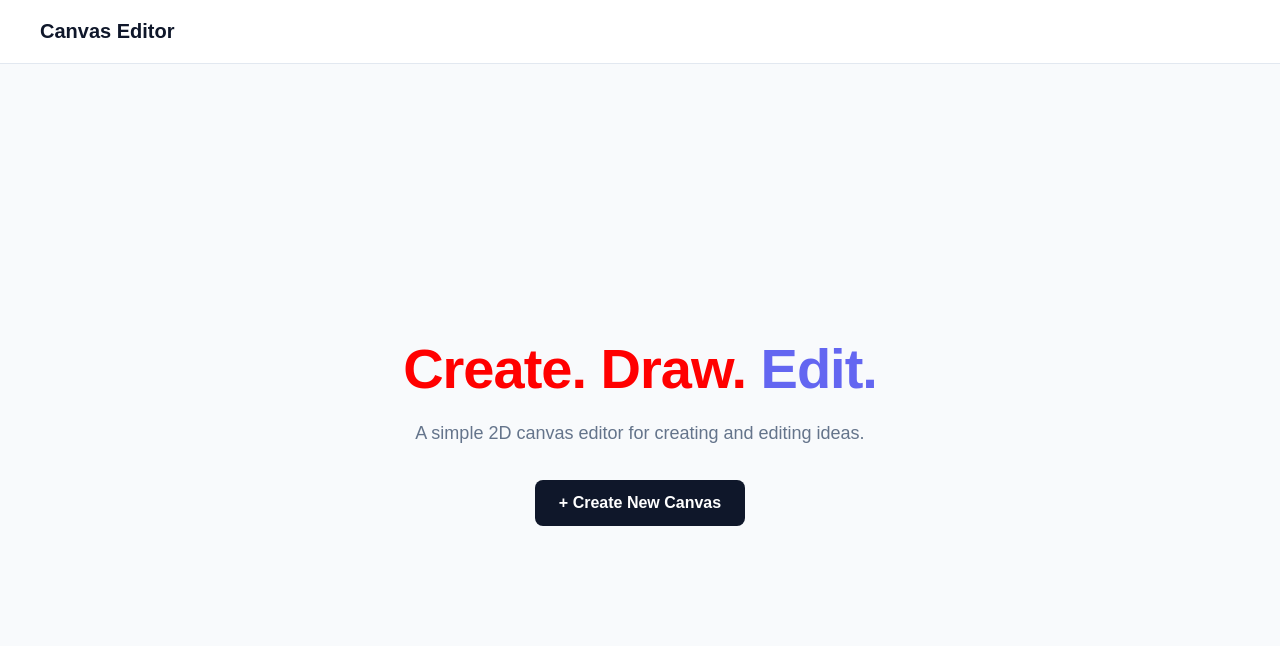
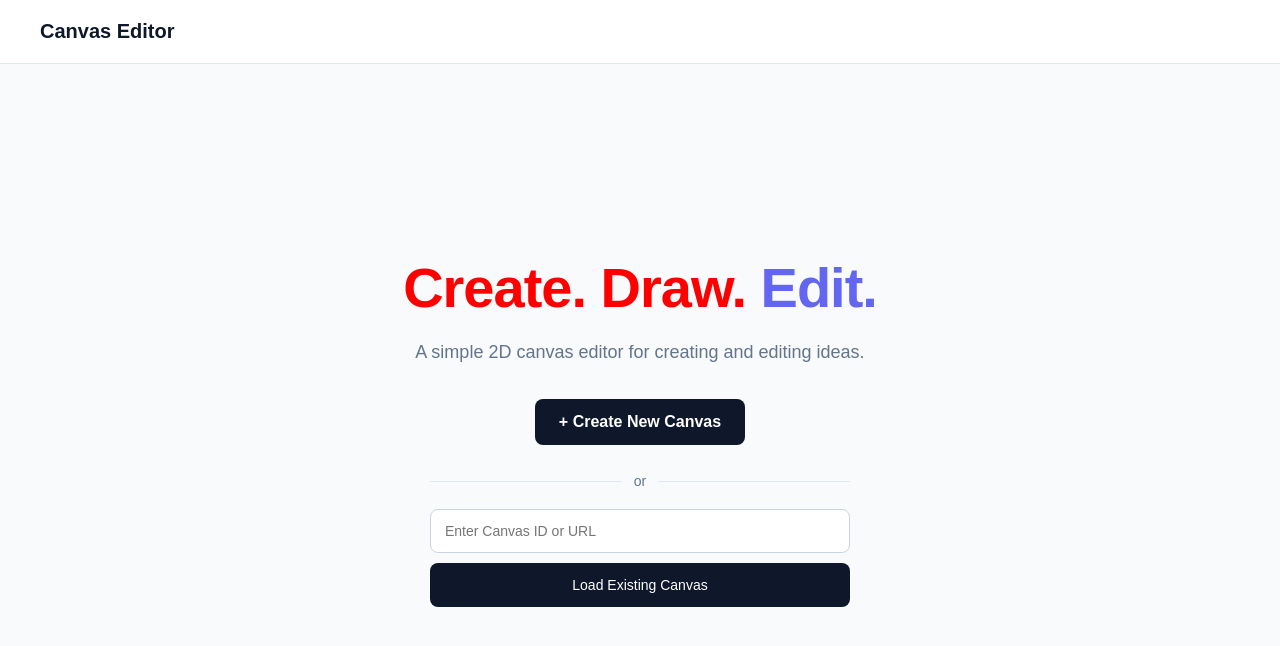
Before and after one commit to NamanBabbar2701/2D-Canvas-Editor, a React (Vite) app in the folder canvas-editor/: page / in a window 1280 px wide. Shown: the top 646 px of the page. Built offline with nearby package versions, Linux system fonts and the light colour scheme; no server answers.

Commit message:
feat: add canvas management and export features

```diff
--- a/canvas-editor/src/App.css
+++ b/canvas-editor/src/App.css
@@ -73,6 +73,63 @@
   transform: translateY(-2px);
 }
 
+.load-canvas {
+  width: 100%;
+  max-width: 420px;
+  margin-top: 28px;
+}
+
+.divider {
+  display: flex;
+  align-items: center;
+  gap: 12px;
+  margin-bottom: 20px;
+  color: #64748b;
+}
+
+.divider::before,
+.divider::after {
+  content: "";
+  flex: 1;
+  height: 1px;
+  background: #e2e8f0;
+}
+
+.divider span {
+  font-size: 14px;
+}
+
+.load-canvas input {
+  width: 100%;
+  height: 44px;
+  padding: 0 14px;
+  box-sizing: border-box;
+  border: 1px solid #cbd5e1;
+  border-radius: 8px;
+  outline: none;
+  font-size: 14px;
+  margin-bottom: 10px;
+}
+
+.load-canvas input:focus {
+  border-color: #6366f1;
+}
+
+.load-canvas button {
+  width: 100%;
+  height: 44px;
+  border: none;
+  border-radius: 8px;
+  background: #0f172a;
+  color: white;
+  font-size: 14px;
+  cursor: pointer;
+}
+
+.load-canvas button:hover {
+  opacity: 0.9;
+}
+
 /* Responsive */
 @media(max-width: 600px){
   .navbar{
--- a/canvas-editor/src/pages/Canvas.css
+++ b/canvas-editor/src/pages/Canvas.css
@@ -4,6 +4,32 @@
     background: #f8fafc;
     color: #0f172a;
     overflow-x: auto;
+}
+
+.canvas-header {
+  width: 100%;
+  padding: 16px 24px 8px;
+  box-sizing: border-box;
+}
+
+.canvas-name-input {
+  border: none;
+  outline: none;
+  background: transparent;
+  font-size: 24px;
+  font-weight: 600;
+  color: #0f172a;
+  width: 100%;
+  max-width: 500px;
+  padding: 4px 0;
+}
+
+.canvas-name-input:hover {
+  cursor: text;
+}
+
+.canvas-name-input:focus {
+  border-bottom: 2px solid #6366f1;
 }
 
 .toolbar{
--- a/canvas-editor/src/pages/Canvas.jsx
+++ b/canvas-editor/src/pages/Canvas.jsx
@@ -27,6 +27,7 @@ function Canvas() {
   const [saveStatus, setSaveStatus] = useState("saved");
   const [isLoading, setIsLoading] = useState(true);
   const [loadError, setLoadError] = useState("");
+  const [canvasName, setCanvasName] = useState("Untitled Canvas");
 
   const markUnsaved = () => {
     saveVersionRef.current += 1;
@@ -64,6 +65,29 @@ function Canvas() {
     }
   };
 
+    const renameCanvas = async (newName) => {
+      const trimmedName = newName.trim();
+
+      if(!canvasId) return;
+
+      if(!trimmedName){
+        setCanvasName("Untitled Canvas");
+        return;
+      }
+
+      try{
+        await updateDoc(doc(db, "canvases", canvasId), {
+          name: trimmedName,
+        });
+
+        setCanvasName(trimmedName);
+
+        console.log("Canvas renamed successfully");
+      }catch(error){
+        console.error("Error renaming canvas:", error);
+      }
+    };
+
 
   useEffect(() => {
     let isDisposed = false;
@@ -96,6 +120,7 @@ function Canvas() {
         if (isDisposed) return;
 
         const data = canvasDoc.data();
+        setCanvasName(data.name || "Untitled Canvas");
 
         if (!data.data) {
           isLoadingCanvasData = false;
@@ -304,12 +329,41 @@ function Canvas() {
     markUnsaved();
   };
 
+  const exportAsPNG = () => {
+    const canvas = fabricCanvasRef.current;
 
+    if(!canvas) return;
 
+    const dataURL = canvas.toDataURL({
+      format: "png",
+      multiplier: 2,
+    });
+
+    const link = document.createElement("a");
+    link.download = `${canvasName || "canvas"}.png`;
+    link.href = dataURL;
+    link.click();
+  }
 
   return (
     <div className="canvas-page">
       {!loadError && (
+        <>
+          <div className="canvas-header">
+            <input
+              type="text"
+              value={canvasName}
+              onChange={(event) => setCanvasName(event.target.value)}
+              onBlur={(event) => renameCanvas(event.target.value)}
+              onKeyDown={(event) => {
+                if(event.key === "Enter") {
+                  event.target.blur();
+                }
+              }}
+              className="canvas-name-input"
+              aria-label="Canvas name"
+            />
+          </div>
         <div className="toolbar">
           <span className={`save-status ${saveStatus}`}>
             {saveStatus === "saved" && "Saved"}
@@ -334,7 +388,10 @@ function Canvas() {
           />
 
           <button onClick={saveCanvas}>Save</button>
+
+          <button onClick={exportAsPNG}> Export PNG</button>
         </div>
+        </>
       )}
 
       <div className="editor-area">
--- a/canvas-editor/src/pages/Home.jsx
+++ b/canvas-editor/src/pages/Home.jsx
@@ -1,9 +1,11 @@
+import { useState } from "react";
 import { useNavigate } from "react-router-dom";
 import { collection, addDoc} from "firebase/firestore";
 import {db} from "../firebase";
 
 function Home() {
     const navigate = useNavigate();
+    const [canvasInput, setCanvasInput] = useState("");
 
     const createNewCanvas = async () => {
       try{
@@ -18,6 +20,26 @@ function Home() {
       }catch (error) {
         console.error("Error creating canvas:", error);
       }
+    };
+
+    const loadExistingCanvas = () => {
+        const input = canvasInput.trim();
+
+        if(!input) return;
+
+        let canvasId = input;
+
+        if(input.startsWith("http://") || input.startsWith("https://")) {
+            const url = new URL(input);
+
+            const pathParts = url.pathname.split("/").filter(Boolean);
+
+            if(pathParts[0] === "canvas" && pathParts[1]) {
+                canvasId = pathParts[1];
+            }
+        }
+
+        navigate(`/canvas/${canvasId}`);
     };
 
     return (
@@ -40,6 +62,28 @@ function Home() {
               <button className="create-button" onClick={createNewCanvas}>
                 + Create New Canvas
               </button>
+
+              <div className="load-canvas">
+                <div className="divider">
+                    <span>or</span>
+                </div>
+
+                <input
+                    type="text"
+                    placeholder="Enter Canvas ID or URL"
+                    value={canvasInput}
+                    onChange={(event) => setCanvasInput(event.target.value)}
+                    onKeyDown={(event) => {
+                        if(event.key === "Enter") {
+                            loadExistingCanvas();
+                        }
+                    }}
+                />
+
+                <button onClick={loadExistingCanvas}>
+                    Load Existing Canvas
+                </button>
+              </div>
             </main>
           </div>
     );
```
